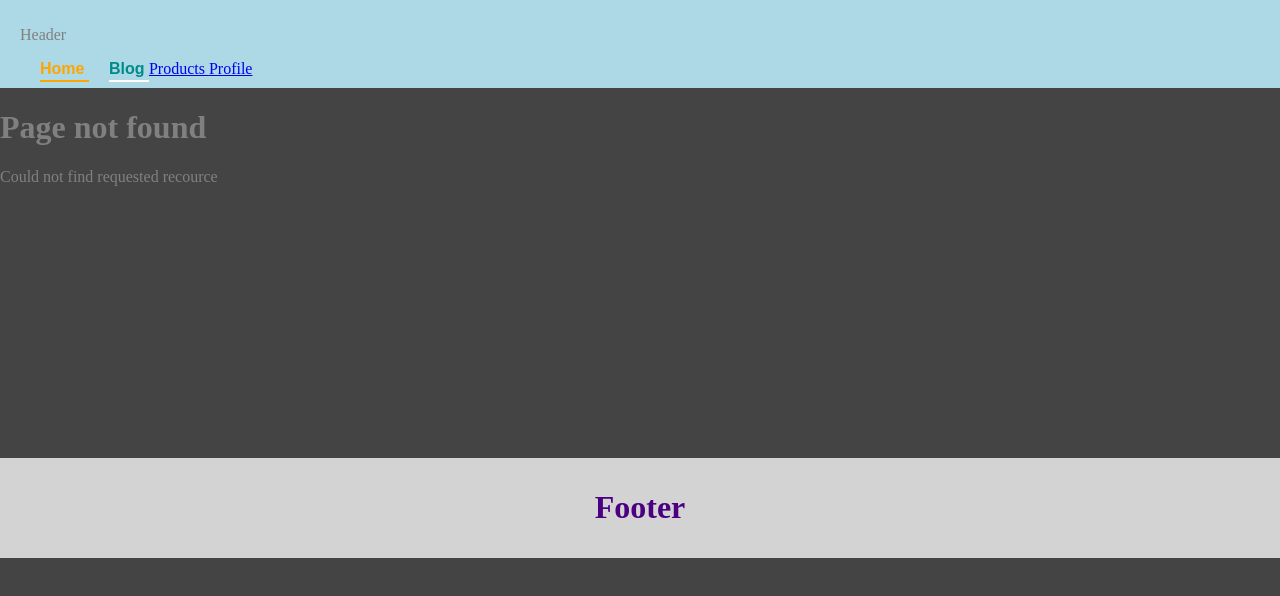
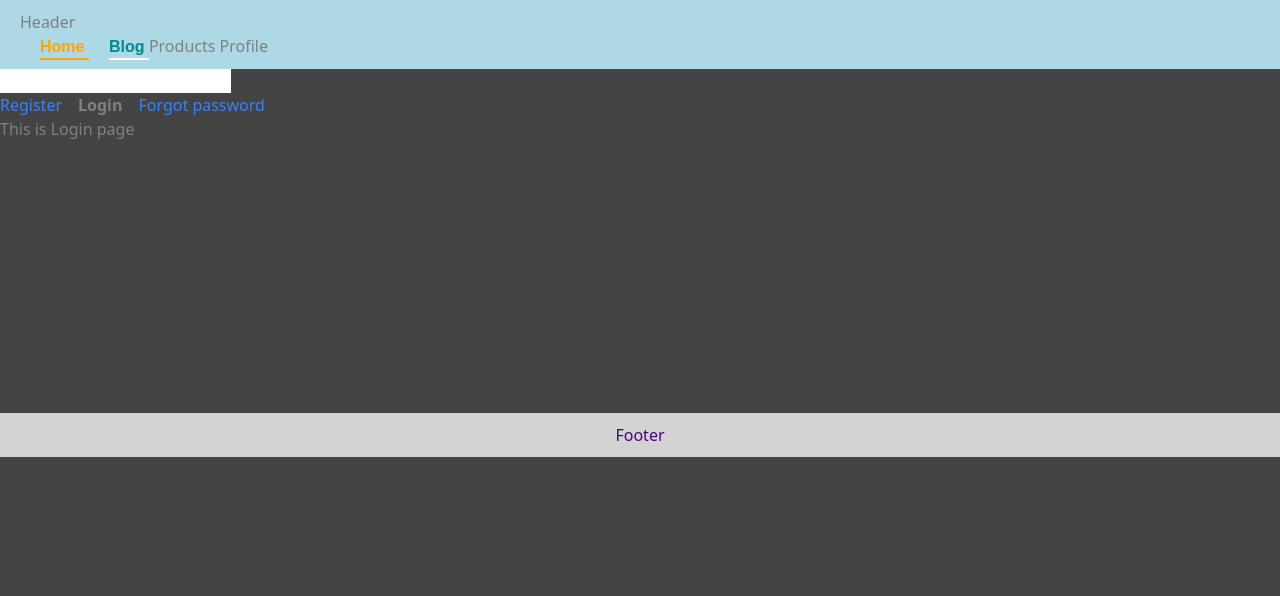
Before and after one commit to AbrorBoqiyev/mynextProject, a Next.js app: page /login in a window 1280 px wide. Before the commit this address had no page. Shown: the top 596 px of the page. Built offline with nearby package versions, Linux system fonts and the light colour scheme.

Commit message:
using useState

```diff
--- /dev/null
+++ b/src/app/(auth)/login/page.tsx
@@ -0,0 +1,7 @@
+export default function Login() {
+    return (
+        <div>
+            <h1>This is Login page</h1>
+        </div>
+    )
+}
```
